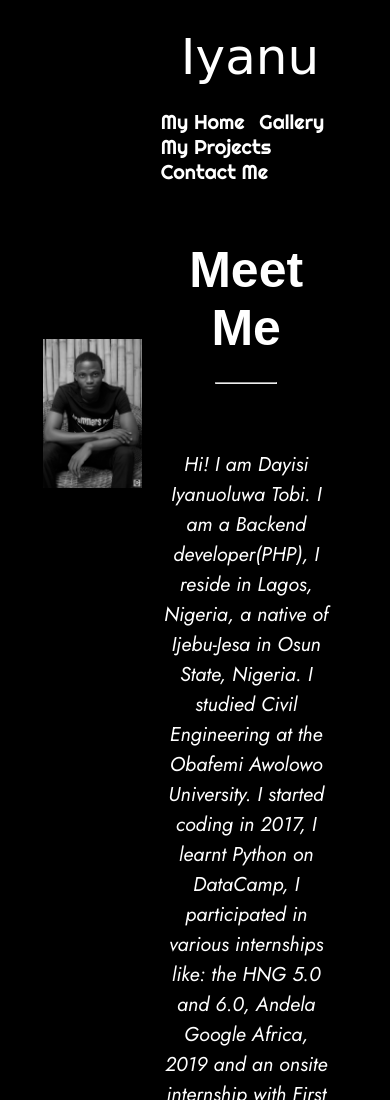
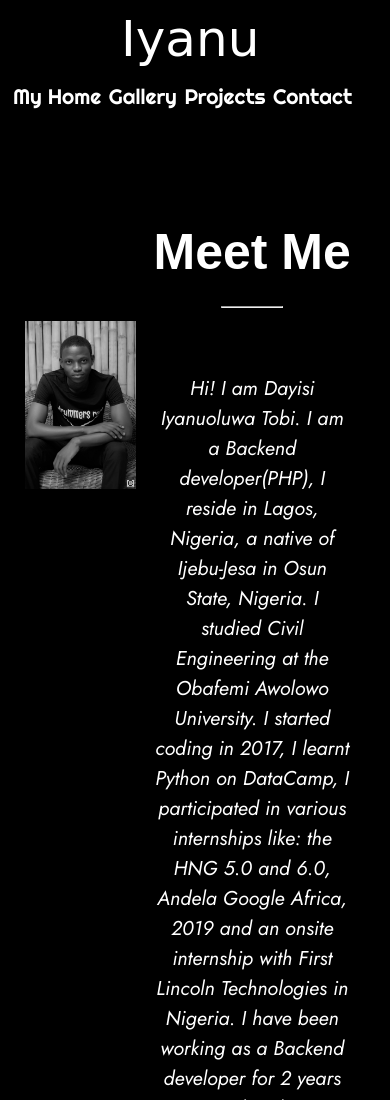
Before and after one commit to Thobeats/profile, a plain HTML site: page index.html in a window 390 px wide. Shown: the top 1100 px of the page. Drawn offline with nearby package versions, Linux system fonts and the light colour scheme; a web font is replaced by a local one.

Commit message:
mobile responsiveness

```diff
--- a/css/iyanu.css
+++ b/css/iyanu.css
@@ -324,7 +324,12 @@ hr {
 /*FOOTER ends here */
 
 /* For Ipad-Pro */
-@media screen and (max-width : 1385px){
+@media screen and (max-width : 1024px){
+
+    body{
+        padding : 0px;
+        margin : 0px;
+    }
     .intro-2 {
         grid-column : 1/5;
         grid-row: 1/2;
@@ -335,6 +340,7 @@ hr {
     }
     .gal_pics {
         margin : 30px;
+        margin-left : 8%;
     }
 
 
@@ -345,13 +351,17 @@ hr {
     .logo{
         grid-column : 1/-1;
         grid-row: 1/2;
-        text-align: center;
+        margin-left: 200px;
     }
 
     .logo span {
         font-size : 50px;
     }
 
+    .nav {
+        margin-right : 100px;
+
+    }
     .sub-con {
         grid-template-columns : repeat(12, 1fr);
         grid-auto-rows: auto;
@@ -370,7 +380,7 @@ hr {
         background-size: contain;
     }
     .gal_pics{
-        margin-left : 8%;
+        margin-left : 10%;
         grid-template-columns: repeat(4, minmax(150px, auto));
         grid-auto-rows: 210px;
     }
@@ -416,3 +426,50 @@ hr {
     grid-auto-rows: auto;
    }
 }
+
+@media screen and (max-width : 415px){
+
+    body {
+        padding : 0px;
+        margin: 0px;
+    }
+
+    .logo{
+        grid-column : 1/-1;
+        grid-row: 1/2;
+        margin-left: 1px;
+    }
+
+    .logo span {
+        font-size : 50px;
+    }
+
+    .nav {
+        grid-column : 1/-1;
+        grid-row: 2/3;
+        padding : 0px;
+        width : 100%;
+    }
+
+    .list {
+        padding : 0px;
+        margin : 0px;
+        list-style: none;
+        font-family: 'Righteous', cursive;
+    }
+
+    .nav-list {
+        display : inline-block;
+        margin-left : 0px;
+        margin-top : 10px;
+        font-size : 21px;
+        margin-left: 3px;
+        cursor: pointer;
+    }
+
+    .nav-list:hover{
+        font-size : 20px;
+    }
+
+
+}
--- a/index.html
+++ b/index.html
@@ -34,9 +34,9 @@
                 <ul class="list">
                     <li class= "nav-list link" id = "home" data-target="#content-1">My Home</li>
                     <li class= "nav-list link" id = "gallery" data-target="#content-2">Gallery</li>
-                    <li class= "nav-list link" id = "project" data-target="#content-3">My Projects</li>
+                    <li class= "nav-list link" id = "project" data-target="#content-3">Projects</li>
                     <!-- <li class= "nav-list link" id="">My Hobbies</li> -->
-                    <li class= "nav-list link" id="contact-me" data-target="#content-4">Contact Me</li>
+                    <li class= "nav-list link" id="contact-me" data-target="#content-4">Contact</li>
                 </ul>
             </div>
         </div>
```
